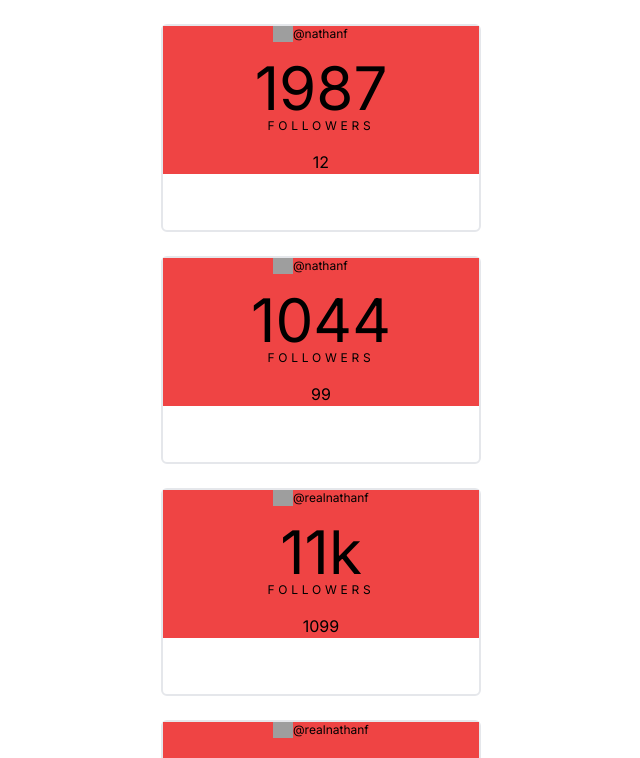
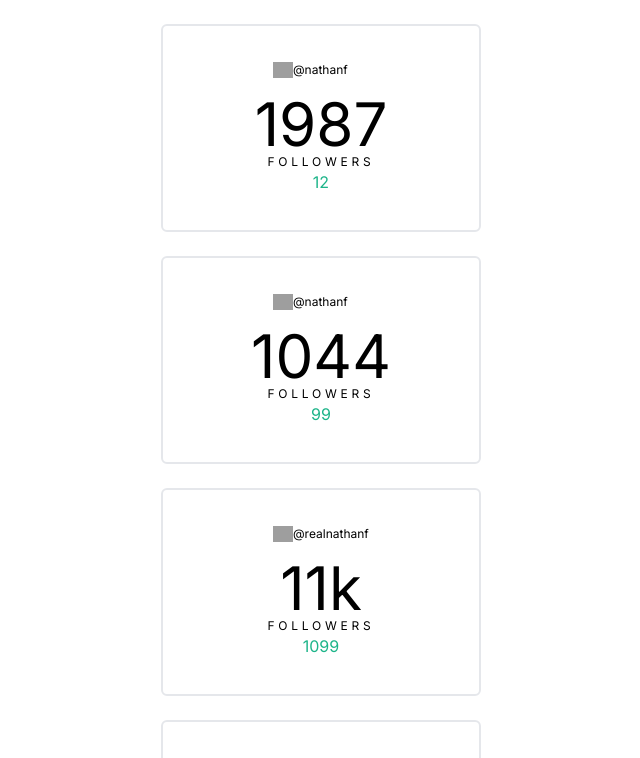
Before and after one commit to john-mathis/social-media-dashboard, a Next.js app: page / in a window 1280 px wide. Shown: the top 758 px of the page, without its empty margins (319-959 px from the left). Built offline with nearby package versions, Linux system fonts and the light colour scheme; grey boxes are pictures that could not be loaded.

Commit message:
Styling edits on the Main Card component. Added a conditional class name to change style based on value of data.

```diff
--- a/app/components/MainCard/MainCard.tsx
+++ b/app/components/MainCard/MainCard.tsx
@@ -14,7 +14,7 @@ export default function MainCard() {
   const displayMainCard = MainCardData.map((a) => {
     return (
       <section className="my-6 border-2 border-solid rounded-md m-auto text-center w-[20rem] h-[13rem]">
-        <div className="flex flex-col mx-auto justify-center items-center bg-red-500">
+        <div className="flex flex-col justify-center items-center mx-auto h-full">
           <div className="w-24 mx-auto mb-4 flex">
             <Image
               src={a?.img ? a.img : ""}
@@ -26,7 +26,15 @@ export default function MainCard() {
           </div>
           <p className="text-6xl">{a?.followers}</p>
           <p className=" text-xs uppercase tracking-[.313em]">followers</p>
-          <p className="mt-4">{a?.engagement} </p>
+          <p
+            className={
+              a?.engagement > 0
+                ? "text-[var(--LimeGreen)]"
+                : "text-[var(--BrightRed)]"
+            }
+          >
+            {a?.engagement}
+          </p>
         </div>
       </section>
     );
```
